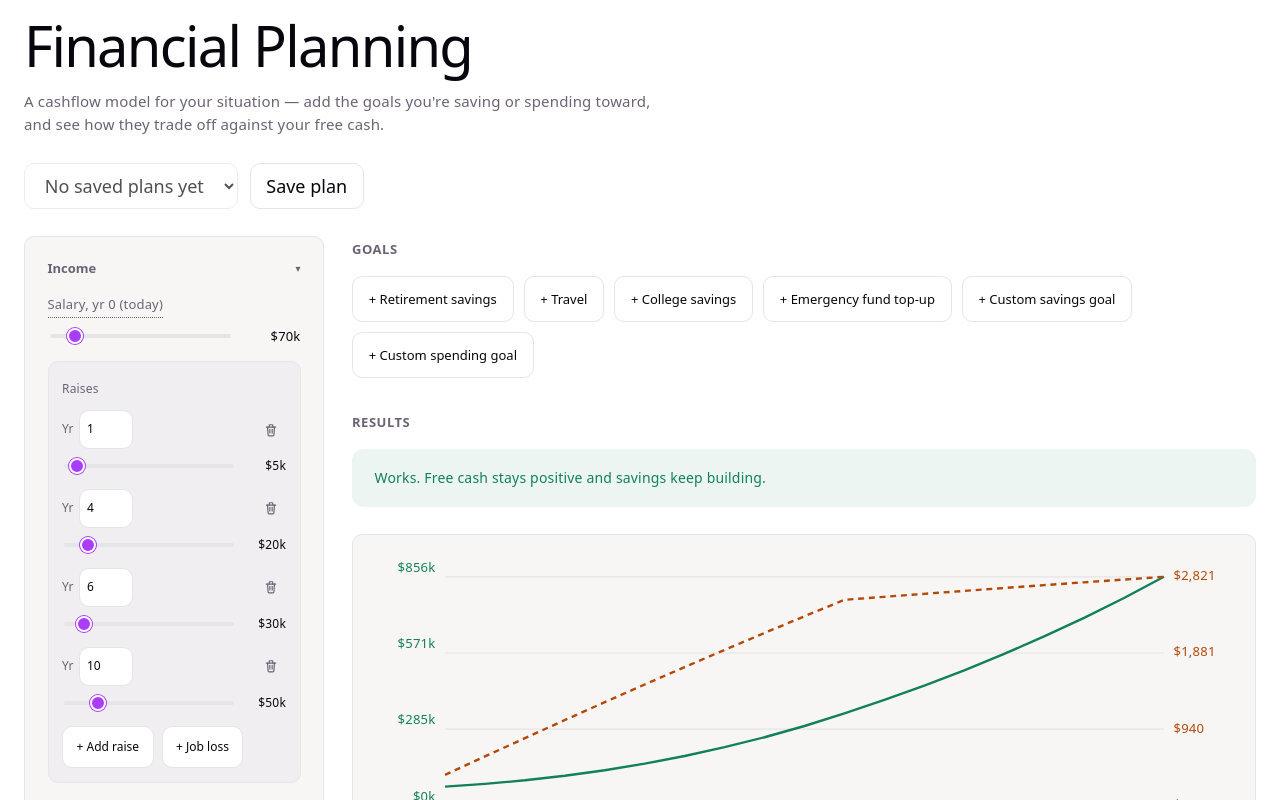
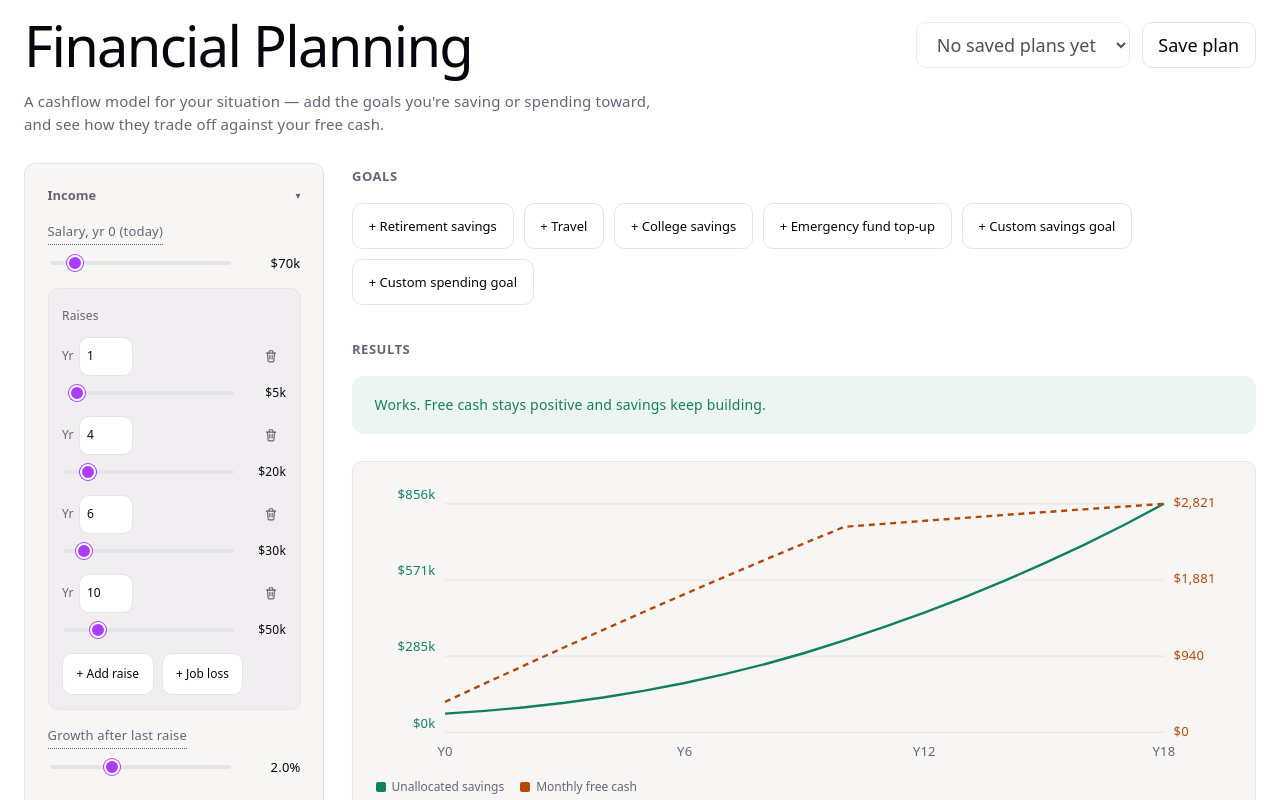
Before and after one commit to ajpye-gh/financial-planning-app, a React (Vite) app: page / in a window 1280 px wide. Shown: the top 800 px of the page. Built offline with nearby package versions, Linux system fonts and the light colour scheme.

Commit message:
feat: right-align load/save controls with h1
Wraps the h1 and PlanControls in a flex row (.page__header) so the
plan load/save UI sits across from the title instead of stacking
below it.

```diff
--- a/src/App.tsx
+++ b/src/App.tsx
@@ -121,13 +121,14 @@
 
   return (
     <main className="page">
-      <h1>Financial Planning</h1>
+      <div className="page__header">
+        <h1>Financial Planning</h1>
+        <PlanControls onLoad={draft.loadPlan} planForSaving={draft.planForSaving} />
+      </div>
       <p className="page__subtitle">
         A cashflow model for your situation — add the goals you're saving or spending toward, and see how they
         trade off against your free cash.
       </p>
-
-      <PlanControls onLoad={draft.loadPlan} planForSaving={draft.planForSaving} />
 
       <div className="app-shell">
         <aside className="app-shell__sidebar">
--- a/src/index.css
+++ b/src/index.css
@@ -208,6 +208,14 @@
 
 /* Page */
 
+.page__header {
+  display: flex;
+  justify-content: space-between;
+  align-items: center;
+  gap: 16px;
+  flex-wrap: wrap;
+}
+
 .page__subtitle {
   color: var(--text-secondary);
   font-size: 15px;
@@ -236,7 +244,6 @@
   flex-wrap: wrap;
   align-items: center;
   gap: 12px;
-  margin-bottom: 1.5rem;
 }
 
 .plan-controls__load {
```
